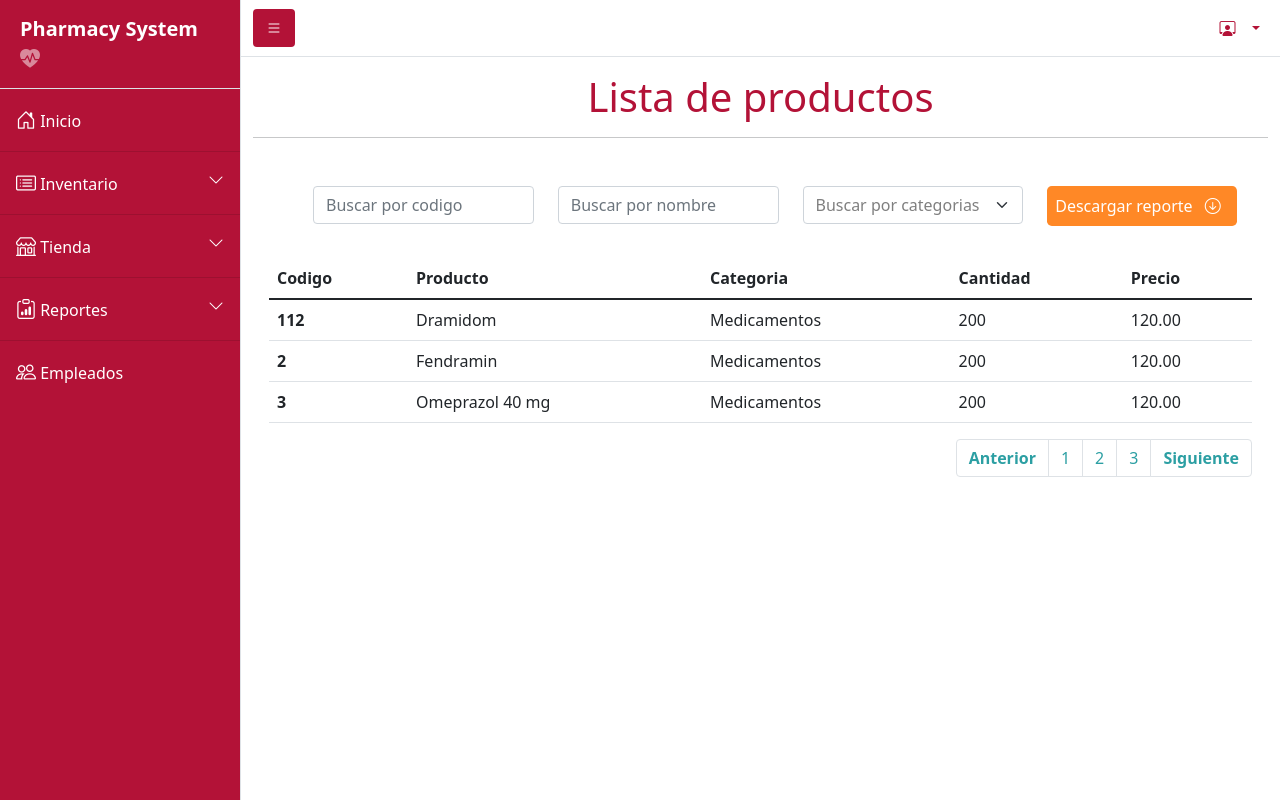
After one commit to FelixAVeras/PharmacySystem_web, a PHP site: page /listadoProductos.php in a window 1280 px wide. The commit adds this page. Run offline with PHP 8.4, Linux system fonts and the light colour scheme; some libraries are stand-ins or nearby versions.

Commit message:
Vista listado de productos

```diff
--- /dev/null
+++ b/assets/css/listadoProductos.css
@@ -0,0 +1,9 @@
+.btn-descargaReporte {
+  background-color: #ff8826;
+  color: #fff;
+  font-weight: 500;
+}
+
+.btn-siguiente a {
+  color: #2c9fa3;
+}
--- a/categorias.php
+++ b/categorias.php
@@ -21,8 +21,8 @@ if(isset($_POST['btn_logout'])){
     <meta name="viewport" content="width=device-width, initial-scale=1.0">
     <title>Pharmacy System - Categorias</title>
     <?php include ("headerLinks.php"); ?>
-    <link rel="stylesheet" href="css/style.css">
-    <link rel="stylesheet" href="css/custom.css">
+    <link rel="stylesheet" href="./asset/css/style.css">
+    <link rel="stylesheet" href="./asset/css/custom.css">
 
 </head>
 <body>
--- a/headerLinks.php
+++ b/headerLinks.php
@@ -1,4 +1,4 @@
 <link href="./assets/bootstrap/css/bootstrap.min.css" rel="stylesheet">
 <link rel="stylesheet" href="https://cdn.jsdelivr.net/npm/bootstrap-icons@1.9.1/font/bootstrap-icons.css">
-<link rel="stylesheet" href="asset/css/style.css">
-<link rel="stylesheet" href="asset/css/custom.css">
+<link rel="stylesheet" href="./assets/css/style.css">
+<link rel="stylesheet" href="./assets/css/custom.css">
--- /dev/null
+++ b/listadoProductos.php
@@ -0,0 +1,115 @@
+<?php
+include("config/connection.php");
+
+if(!isset($_SESSION['username']) && !empty($_SESSION['username'])){
+    header('Location: login.php');
+}
+
+if(isset($_POST['btn_logout'])){
+    session_destroy();
+    header('Location: login.php');
+}
+?>
+
+<!DOCTYPE html>
+<html lang="en">
+<head>
+    <meta charset="UTF-8">
+    <meta http-equiv="X-UA-Compatible" content="IE=edge">
+    <meta name="viewport" content="width=device-width, initial-scale=1.0">
+    <title>Pharmacy System - Productos</title>
+    <?php include ("headerLinks.php"); ?>
+    <link rel="stylesheet" href="./assets/css/listadoProductos.css">
+</head>
+<body>
+<div class="d-flex" id="wrapper">
+    <?php include('sidenav.php') ?>
+    <div id="page-content-wrapper">
+        <?php include ("navbar.php"); ?>
+        <div class="container-fluid">
+            <h1 class="text-center mt-3">Lista de productos</h1>
+            <hr>
+            <div class="row ms-5 mt-5">
+                <div class="col-3">
+                <input type="text" class="form-control"  placeholder="Buscar por codigo">
+                </div>
+                <div class="col-3">
+                <input type="text" class="form-control"  placeholder="Buscar por nombre">
+                </div>
+                <div class="col-3">
+                <select class="form-select text-black-50" aria-label="Default select example">
+                <option selected>Buscar por categorias</option>
+                <option value="1">Medicamentos</option>
+                <option value="2">Cuidado de la piel</option>
+                <option value="3">Cuidado personal</option>
+                </select>
+                </div>
+                <div class="col-3">
+                <button type="button" class="p-2 rounded-3 border-0 btn-descargaReporte">
+                    Descargar reporte <i class="bi bi-arrow-down-circle mx-2"></i>
+                </button>
+                </div>
+            </div>
+            <div class="container p-3 mt-3">
+            <table class="table table-hover table-stripped">
+            <thead>
+                <tr>
+                <th scope="col">Codigo</th>
+                <th scope="col">Producto</th>
+                <th scope="col">Categoria</th>
+                <th scope="col">Cantidad</th>
+                <th scope="col">Precio</th>
+                </tr>
+            </thead>
+            <tbody class="table-group-divider">
+                <tr>
+                <th scope="row">112</th>
+                <td>Dramidom</td>
+                <td>Medicamentos</td>
+                <td>200</td>
+                <td>120.00</td>
+                </tr>
+                <tr>
+                <th scope="row">2</th>
+                <td>Fendramin</td>
+                <td>Medicamentos</td>
+                <td>200</td>
+                <td>120.00</td>
+                </tr>
+                <tr>
+                <th scope="row">3</th>
+                <td>Omeprazol 40 mg</td>
+                <td>Medicamentos</td>
+                <td>200</td>
+                <td>120.00</td>
+                </tr>
+            </tbody>
+            </table>
+            <nav aria-label="Page navigation example">
+            <ul class="pagination justify-content-end">
+                <li class="page-item  btn-siguiente">
+                <a class="page-link fw-bold" href="#" tabindex="-1" aria-disabled="true">Anterior</a>
+                </li>
+                <li class="page-item btn-siguiente"><a class="page-link" href="#">1</a></li>
+                <li class="page-item btn-siguiente"><a class="page-link" href="#">2</a></li>
+                <li class="page-item btn-siguiente"><a class="page-link" href="#">3</a></li>
+                <li class="page-item btn-siguiente">
+                <a class="page-link fw-bold" href="#">Siguiente</a>
+                </li>
+            </ul>
+            </nav>
+            </div>
+
+
+
+        </div>
+    </div>
+</div>
+
+
+
+<?php include ("footerLinks.php"); ?>
+
+
+</body>
+</html>
--- a/login.php
+++ b/login.php
@@ -15,9 +15,9 @@ if (isset($_SESSION["username"])) {
 	<meta charset="UTF-8">
 	<meta name="viewport" content="width=device-width, initial-scale=1.0">
 	<title>GoodPharmacy - Inicio de Sesión</title>
-	<link rel="stylesheet" href="https://cdn.jsdelivr.net/npm/bootstrap@5.2.0/dist/css/bootstrap.min.css">
+	<link rel="stylesheet" href="./assets/bootstrap/css/bootstrap.min.css">
 	<link rel="stylesheet" href="https://cdn.jsdelivr.net/npm/bootstrap-icons@1.9.1/font/bootstrap-icons.css">
-	<link rel="stylesheet" href="css/login.css">
+	<link rel="stylesheet" href="./assets/css/login.css">
 </head>
 <body>
 
@@ -63,6 +63,6 @@ if (isset($_SESSION["username"])) {
 	</div>
 
 	<script src="https://code.jquery.com/jquery-3.6.0.min.js"></script>
-	<script src="./js/auth.js"></script>
+	<script src="./assets/js/auth.js"></script>
 </body>
 </html>
--- a/navbar.php
+++ b/navbar.php
@@ -1,6 +1,6 @@
 
-<link rel="stylesheet" href="css/style.css">
-<link rel="stylesheet" href="css/custom.css">
+<link rel="stylesheet" href="./assets/css/style.css">
+<link rel="stylesheet" href="./assets/css/custom.css">
 
 <nav class="navbar navbar-expand-lg navbar-light  border-bottom">
     <div class="container-fluid">
--- a/sidenav.php
+++ b/sidenav.php
@@ -29,10 +29,16 @@
             <a href="puntoVenta.php" class="list-group-item  submenu">Ventas</a>
             </div>
         </div>
-        <a class="list-group-item list-group-item-action  p-3" href="#!">
+        <a class="list-group-item   p-3" data-bs-toggle="collapse" href="#collapseReportes" role="button" aria-expanded="false" aria-controls="collapseExample">
         <i class="bi bi-clipboard-data fs-5"></i>
-            Reportes
+            Reportes <i class="bi bi-chevron-down float-end"></i>
         </a>
+        <div class="collapse" id="collapseReportes">
+            <div class="list-group">
+            <a href="" class="list-group-item  submenu">Ventas</a>
+            <a href="listadoProductos.php" class="list-group-item  submenu ">Productos</a>
+            </div>
+        </div>
         <a class="list-group-item   p-3" href="#!">
         <i class="bi bi-people fs-5"></i>
         Empleados
```
Also changed, not shown: assets/css/caja.css (+7 -3 lines), caja.php (+3 -5 lines), productos.php (+96 -3 lines), puntoVenta.php (+4 -4 lines).
